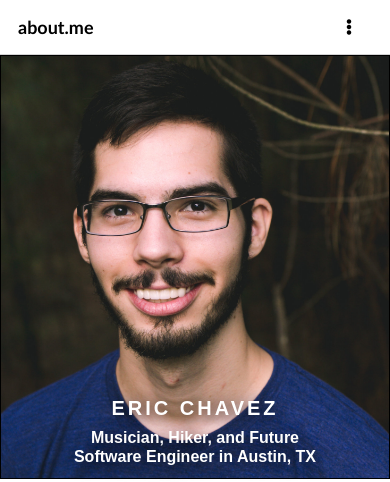
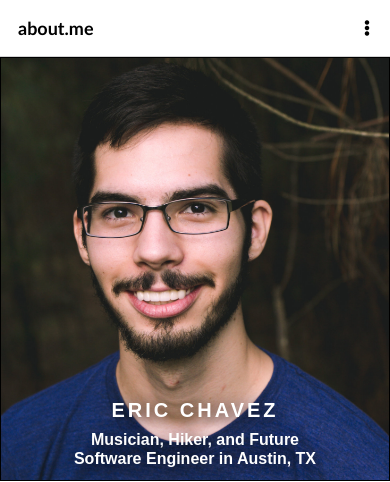
Before and after one commit to EricMChavez/responsive-profile-site, a plain HTML site: page index.html in a window 390 px wide. Shown: the top 482 px of the page. Drawn offline with Linux system fonts and the light colour scheme; a web font is replaced by a local one.

Commit message:
completed

```diff
--- a/index.css
+++ b/index.css
@@ -121,9 +121,6 @@
         background-color:#07639C;
     }
 @media (max-width: 1200px) { /* tablet-L */
-    #face{
-
-    }
 }
 @media (max-width: 800px) { /* tablet-P */
     body{
--- a/index.html
+++ b/index.html
@@ -11,7 +11,7 @@
         <div id="all">
             <div id="header">
                 <a id="logo" href="https://ericmchavez.github.io/404_error/">about.me</a>
-                <a href="#"><i id="hamburger" class="fas fa-ellipsis-v"></i></a>
+                <i id="hamburger" for="burger" class="fas fa-ellipsis-v"></i>
                 <a class="nav" href="https://ericmchavez.github.io/404_error/">Get started for free</a>
                 <a class="nav" href="https://ericmchavez.github.io/404_error/">Features</a>
                 <a class="nav" href="https://ericmchavez.github.io/404_error/">Pricing</a>
```
Also changed, not shown: Face1.jpg, 1 other file.
